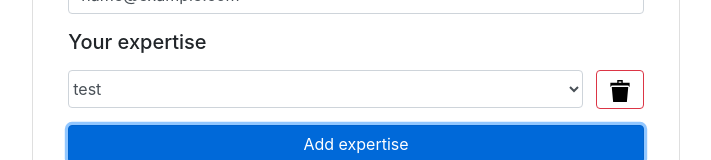
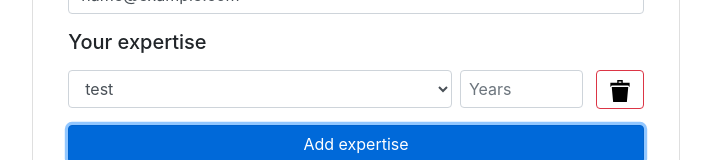
Before and after one commit to LinusBF/iv1201-frontend, a React app: page /ApplicationForm in a window 1280 px wide. Both pictures are taken after typing "Sample", "Sample", "Sample", "name@example.com", "Sample", "Sample" into the empty fields and a click on the button "Add expertise". Shown: the part 183-343 px from the top of the page, without its empty margins (284-995 px from the left). Built offline with nearby package versions, Linux system fonts and the light colour scheme.

Commit message:
years added to expertise row and stylized

```diff
--- a/client/components/applicationForm/ApplicationForm.js
+++ b/client/components/applicationForm/ApplicationForm.js
@@ -22,6 +22,7 @@ class ApplicationForm extends Component {
   }
   handleSubmit(event) {
     event.preventDefault();
+    console.log('SUBMIT');
     // eslint-disable-next-line no-undef
     const formData = new FormData(event.target);
     formData.append('letter', this.state.letter);
@@ -31,6 +32,7 @@ class ApplicationForm extends Component {
     while ((entry = data.next()).done === false) {
       valueArray.push(entry.value);
     }
+    console.log(valueArray);
   }
 
   render() {
--- a/client/components/applicationForm/datepicker/DatePickerComponent.js
+++ b/client/components/applicationForm/datepicker/DatePickerComponent.js
@@ -1,4 +1,3 @@
-/* eslint-disable max-lines */
 import React, {Component} from 'react';
 import DatePickerRow from './DatePickerRow';
 import Button from 'react-bootstrap/Button';
--- a/client/components/applicationForm/expertisepicker/ExpertiseComponent.js
+++ b/client/components/applicationForm/expertisepicker/ExpertiseComponent.js
@@ -1,4 +1,3 @@
-/* eslint-disable max-lines */
 import React, {Component} from 'react';
 import Button from 'react-bootstrap/Button';
 import {Form} from 'react-bootstrap';
--- a/client/components/applicationForm/expertisepicker/ExpertiseRow.js
+++ b/client/components/applicationForm/expertisepicker/ExpertiseRow.js
@@ -35,9 +35,15 @@ class ExpertiseRow extends Component {
     if (!this.state.shouldRender) return null;
     return (
       <div className={'w-100 row mt-2'}>
-        <Form.Control className="col" name={'expertise'} as="select">
+        <Form.Control className="col-8" name={'expertise'} as="select">
           {options}
         </Form.Control>
+        <input
+          type="text"
+          name={'years'}
+          className="form-control col ml-2 mr-0 pl-2"
+          placeholder="Years"
+        />
         <div className="col-2-sm">
           <Button variant={'outline-danger'} onClick={this.deleteList}>
             <Icon icon={'bin2'} />
```
